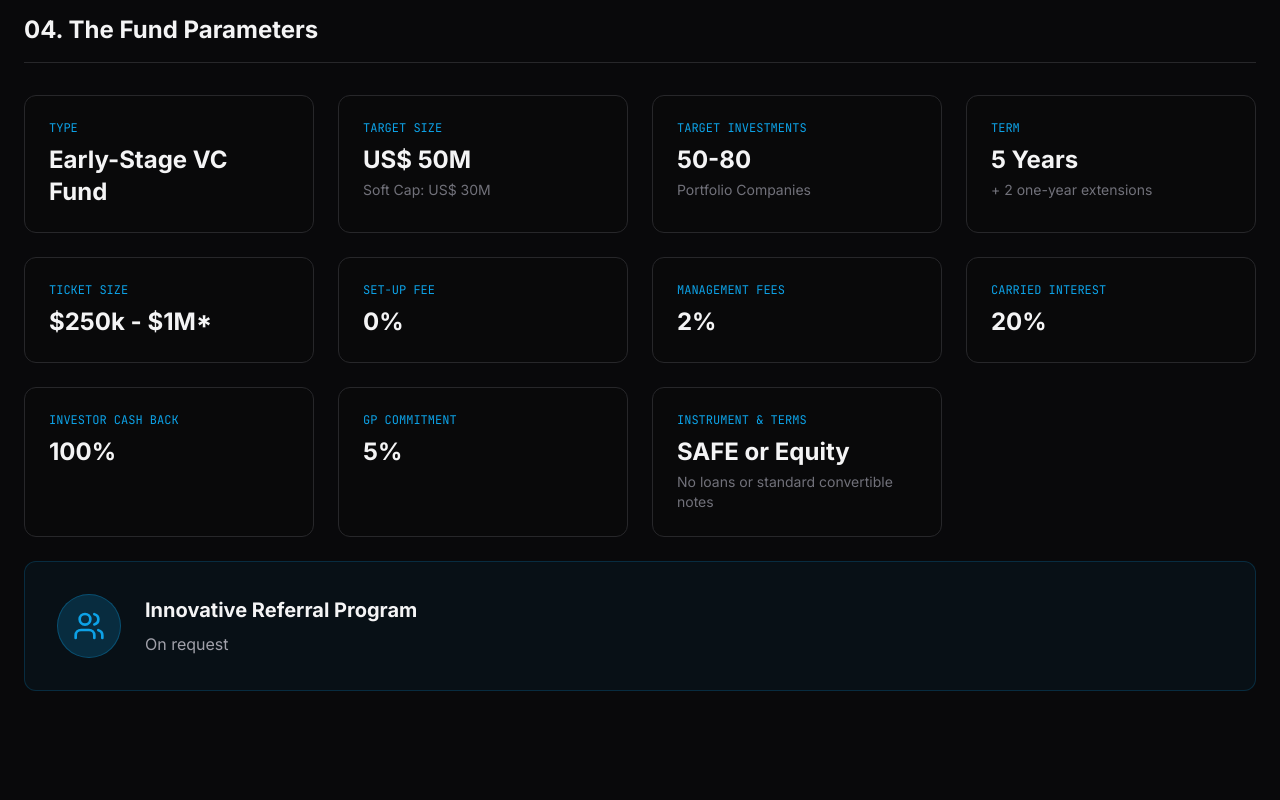
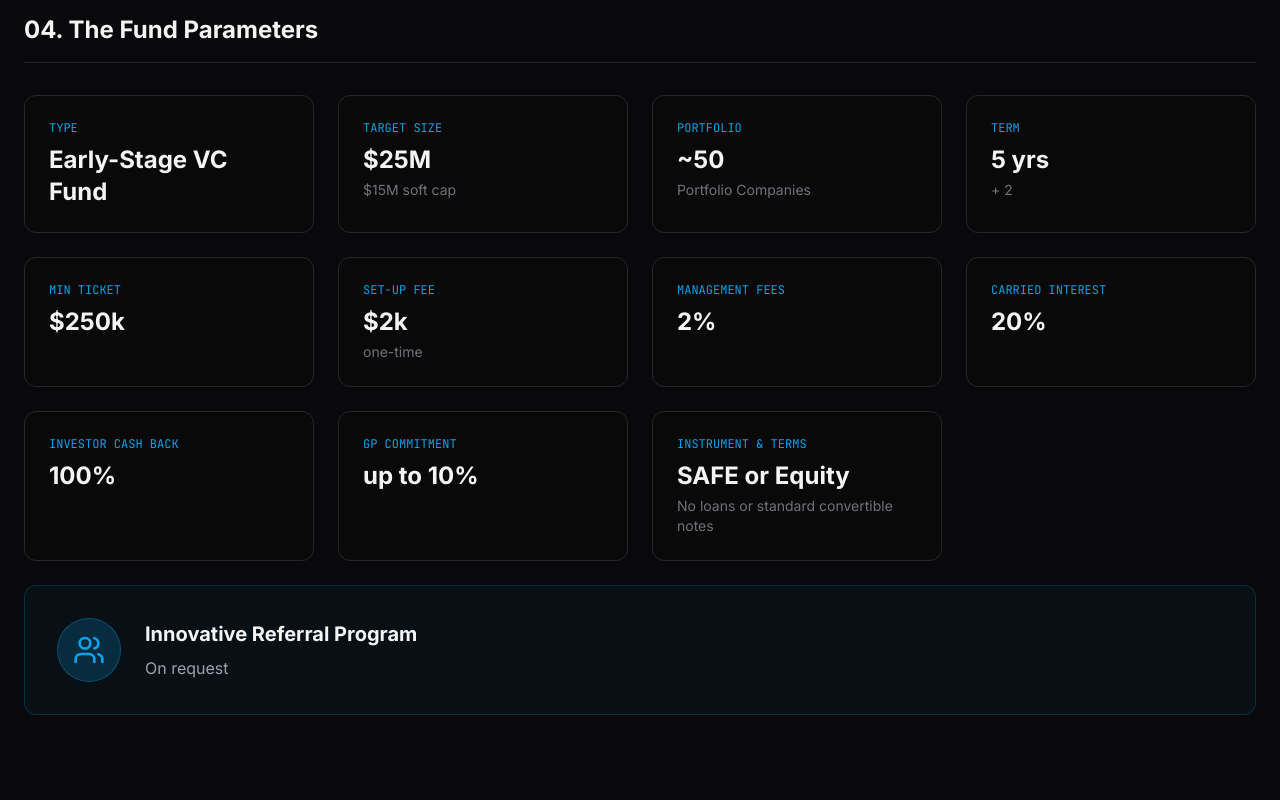
Before and after one commit to Raphae1001/355-capital-launch, a React (Vite) app: page /investment-process in a window 1280 px wide. Shown: the part 2120-2920 px from the top of the page. Built offline with nearby package versions, Linux system fonts and the light colour scheme; the HTML template or start-up script is replaced by a standard one.

Commit message:
update(site): aligner chiffres et termes du deck Q2 2026
Met à jour le track record, les paramètres du fonds et l'email contact Bernard (bek@) pour correspondre au deck intro juin 2026.

```diff
--- a/src/components/Footer.tsx
+++ b/src/components/Footer.tsx
@@ -31,7 +31,7 @@ const Footer = () => (
           <p className="text-xs uppercase tracking-widest text-muted-foreground mb-4">Contact</p>
           <div className="flex flex-col gap-2">
             <a href="mailto:fs@355cap.com" className="text-sm font-mono-data text-foreground/70 hover:text-primary transition-colors">fs@355cap.com</a>
-            <a href="mailto:bk@355cap.com" className="text-sm font-mono-data text-foreground/70 hover:text-primary transition-colors">bk@355cap.com</a>
+            <a href="mailto:bek@355cap.com" className="text-sm font-mono-data text-foreground/70 hover:text-primary transition-colors">bek@355cap.com</a>
           </div>
         </div>
       </div>
--- a/src/components/HeroSection.tsx
+++ b/src/components/HeroSection.tsx
@@ -4,9 +4,9 @@ import { ArrowRight, ArrowUp, Lock } from "lucide-react";
 import { useEffect, useRef, useState } from "react";
 
 const stats = [
-  { value: "65+", label: "Investments" },
+  { value: "58+", label: "Investments" },
   { value: "36 months", label: "Time to Liquidity (TTL)" },
-  { value: "18", label: "Secondary deals" },
+  { value: "12+", label: "Secondary deals" },
 ];
 
 const verticals = ["Defense", "Cyber security", "AI & Robotics", "Energy", "Aerospace"];
--- a/src/components/TrackRecordSection.tsx
+++ b/src/components/TrackRecordSection.tsx
@@ -1,10 +1,10 @@
 import ScrollReveal from "./ScrollReveal";
 
 const metrics = [
-  { value: "65+", label: "Investments", note: "" },
+  { value: "58+", label: "Investments", note: "" },
   { value: "36 months", label: "Time to Liquidity (TTL)", note: "" },
-  { value: "17*", label: "Total Exits", note: "*see TTL" },
-  { value: "18", label: "Secondary deals", note: "" },
+  { value: "26+", label: "Partial / Total Exits", note: "" },
+  { value: "12+", label: "Secondary deals", note: "" },
 ];
 
 const TrackRecordSection = () => (
--- a/src/pages/InvestmentProcess.tsx
+++ b/src/pages/InvestmentProcess.tsx
@@ -121,15 +121,15 @@ export default function InvestmentProcess() {
             <div className="grid grid-cols-1 sm:grid-cols-2 lg:grid-cols-4 gap-4 md:gap-6 mb-6">
               {[
                 { label: "TYPE", value: "Early-Stage VC Fund" },
-                { label: "TARGET SIZE", value: "US$ 50M", sub: "Soft Cap: US$ 30M" },
-                { label: "TARGET INVESTMENTS", value: "50-80", sub: "Portfolio Companies" },
-                { label: "TERM", value: "5 Years", sub: "+ 2 one-year extensions" },
-                { label: "TICKET SIZE", value: "$250k - $1M*" },
-                { label: "SET-UP FEE", value: "0%" },
+                { label: "TARGET SIZE", value: "$25M", sub: "$15M soft cap" },
+                { label: "PORTFOLIO", value: "~50", sub: "Portfolio Companies" },
+                { label: "TERM", value: "5 yrs", sub: "+ 2" },
+                { label: "MIN TICKET", value: "$250k" },
+                { label: "SET-UP FEE", value: "$2k", sub: "one-time" },
                 { label: "MANAGEMENT FEES", value: "2%" },
                 { label: "CARRIED INTEREST", value: "20%" },
                 { label: "INVESTOR CASH BACK", value: "100%" },
-                { label: "GP COMMITMENT", value: "5%" },
+                { label: "GP COMMITMENT", value: "up to 10%" },
                 { label: "INSTRUMENT & TERMS", value: "SAFE or Equity", sub: "No loans or standard convertible notes" },
               ].map((item, idx) => (
                 <div key={idx} className="border border-zinc-800 p-6 rounded-xl bg-zinc-950/80 hover:bg-zinc-900/50 transition-colors">
--- a/src/pages/People.tsx
+++ b/src/pages/People.tsx
@@ -45,7 +45,7 @@ export default function People() {
                      <p className="text-sm text-zinc-500 uppercase font-mono-data mt-1">Years Exp</p>
                   </div>
                   <div>
-                     <p className="text-3xl font-bold text-zinc-100 font-mono-data">65+</p>
+                     <p className="text-3xl font-bold text-zinc-100 font-mono-data">58+</p>
                      <p className="text-sm text-zinc-500 uppercase font-mono-data mt-1">Investments</p>
                   </div>
                   <div>
@@ -53,8 +53,8 @@ export default function People() {
                      <p className="text-sm text-zinc-500 uppercase font-mono-data mt-1">Core Themes</p>
                   </div>
                   <div>
-                     <p className="text-3xl font-bold text-zinc-100 font-mono-data">26</p>
-                     <p className="text-sm text-zinc-500 uppercase font-mono-data mt-1">Portfolio Milestones</p>
+                     <p className="text-3xl font-bold text-zinc-100 font-mono-data">26+</p>
+                     <p className="text-sm text-zinc-500 uppercase font-mono-data mt-1">Partial / Total Exits</p>
                   </div>
                 </div>
 
@@ -63,7 +63,7 @@ export default function People() {
                     Florian Seroussi is a Managing General Partner and Co-Founder at 355 Capital with a global investing and advisory track record. Known for writing the <strong className="text-primary font-medium">"First Check"</strong>, he has uniquely identified 10 unicorns at pre-seed and seed stages.
                   </p>
                   <p>
-                    He has invested in over 65 tech startups, including Producteev (sold to Jive), Weebly (sold to Square), Yubo, Sandbox (sold to Animoca), Gorgias, AfterSchool, Open Garden, and Shade.io. Prior to joining 355 Capital, Florian co-founded One More Company Group, Evercontact, and Global Roaming (IPO'd in 2006).
+                    He has invested in over 58 tech startups, including Producteev (sold to Jive), Weebly (sold to Square), Yubo, Sandbox (sold to Animoca), Gorgias, AfterSchool, Open Garden, and Shade.io. Prior to joining 355 Capital, Florian co-founded One More Company Group, Evercontact, and Global Roaming (IPO'd in 2006).
                   </p>
                   <p>
                     Florian is an active voice in the ecosystem, contributing frequently to BFM TV, NYT, Forbes, Cheddar TV, and VentureBeat. He guides 355's strategy with a deep understanding of market dynamics across the internet and a personal passion to solve information overload.
--- a/src/pages/PerformanceAndRisk.tsx
+++ b/src/pages/PerformanceAndRisk.tsx
@@ -116,7 +116,7 @@ export default function PerformanceAndRisk() {
             <div className="grid grid-cols-1 sm:grid-cols-2 lg:grid-cols-4 gap-4 md:gap-8">
               <div className="border border-zinc-800/60 bg-zinc-900/30 p-6 rounded-xl">
                 <Target className="w-6 h-6 text-primary mb-4" />
-                <CountUpNumber end={65} suffix="+" duration={2.5} className="text-4xl md:text-5xl font-bold text-zinc-100 mb-2" />
+                <CountUpNumber end={58} suffix="+" duration={2.5} className="text-4xl md:text-5xl font-bold text-zinc-100 mb-2" />
                 <p className="text-zinc-500 text-sm font-mono-data uppercase">Investments</p>
               </div>
               <div className="border border-zinc-800/60 bg-zinc-900/30 p-6 rounded-xl">
@@ -126,13 +126,12 @@ export default function PerformanceAndRisk() {
               </div>
               <div className="border border-zinc-800/60 bg-zinc-900/30 p-6 rounded-xl">
                 <CheckCircle2 className="w-6 h-6 text-primary mb-4" />
-                <p className="text-4xl md:text-5xl font-bold text-zinc-100 mb-2 font-mono-data">17*</p>
-                <p className="text-zinc-500 text-sm font-mono-data uppercase">Total Exits</p>
-                <p className="text-zinc-500 text-[11px] font-mono-data mt-1">*see TTL</p>
+                <CountUpNumber end={26} suffix="+" duration={2.5} className="text-4xl md:text-5xl font-bold text-zinc-100 mb-2" />
+                <p className="text-zinc-500 text-sm font-mono-data uppercase">Partial / Total Exits</p>
               </div>
               <div className="border border-zinc-800/60 bg-zinc-900/30 p-6 rounded-xl">
                 <DoorOpen className="w-6 h-6 text-primary mb-4" />
-                <CountUpNumber end={18} duration={2.5} className="text-4xl md:text-5xl font-bold text-zinc-100 mb-2" />
+                <CountUpNumber end={12} suffix="+" duration={2.5} className="text-4xl md:text-5xl font-bold text-zinc-100 mb-2" />
                 <p className="text-zinc-500 text-sm font-mono-data uppercase">Secondary deals</p>
               </div>
             </div>
--- a/src/pages/TrackRecord.tsx
+++ b/src/pages/TrackRecord.tsx
@@ -34,7 +34,7 @@ export default function TrackRecord() {
             <div className="grid grid-cols-1 sm:grid-cols-2 lg:grid-cols-4 gap-4 md:gap-8">
               <div className="border border-zinc-800/60 bg-zinc-900/30 p-6 rounded-xl">
                 <Target className="w-6 h-6 text-primary mb-4" />
-                <CountUpNumber end={65} suffix="+" duration={2.5} className="text-4xl md:text-5xl font-bold text-zinc-100 mb-2" />
+                <CountUpNumber end={58} suffix="+" duration={2.5} className="text-4xl md:text-5xl font-bold text-zinc-100 mb-2" />
                 <p className="text-zinc-500 text-sm font-mono-data uppercase">Investments</p>
               </div>
               <div className="border border-zinc-800/60 bg-zinc-900/30 p-6 rounded-xl">
@@ -44,13 +44,12 @@ export default function TrackRecord() {
               </div>
               <div className="border border-zinc-800/60 bg-zinc-900/30 p-6 rounded-xl">
                 <CheckCircle2 className="w-6 h-6 text-primary mb-4" />
-                <p className="text-4xl md:text-5xl font-bold text-zinc-100 mb-2 font-mono-data">17*</p>
-                <p className="text-zinc-500 text-sm font-mono-data uppercase">Total Exits</p>
-                <p className="text-zinc-500 text-[11px] font-mono-data mt-1">*see TTL</p>
+                <CountUpNumber end={26} suffix="+" duration={2.5} className="text-4xl md:text-5xl font-bold text-zinc-100 mb-2" />
+                <p className="text-zinc-500 text-sm font-mono-data uppercase">Partial / Total Exits</p>
               </div>
               <div className="border border-zinc-800/60 bg-zinc-900/30 p-6 rounded-xl">
                 <DoorOpen className="w-6 h-6 text-primary mb-4" />
-                <CountUpNumber end={18} duration={2.5} className="text-4xl md:text-5xl font-bold text-zinc-100 mb-2" />
+                <CountUpNumber end={12} suffix="+" duration={2.5} className="text-4xl md:text-5xl font-bold text-zinc-100 mb-2" />
                 <p className="text-zinc-500 text-sm font-mono-data uppercase">Secondary deals</p>
               </div>
             </div>
```
